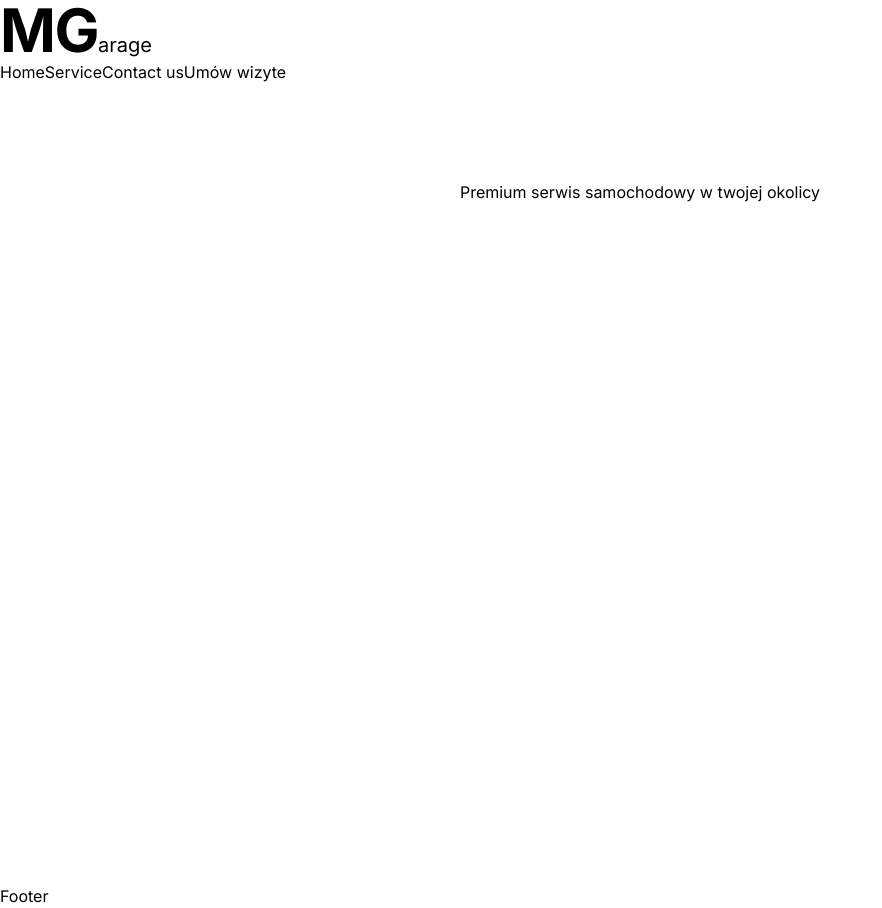
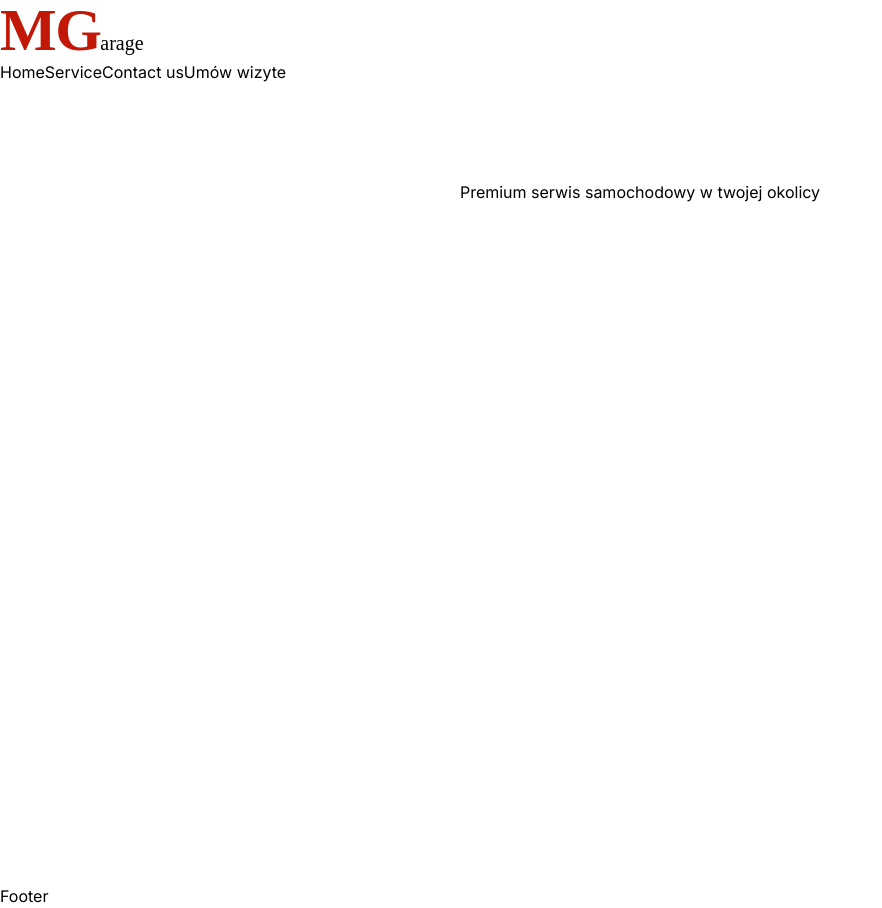
Before and after one commit to mg300/mgarage, a Next.js app: page / in a window 1280 px wide. Shown: the whole page, without its empty margins (0-882 px from the left). Built offline with nearby package versions, Linux system fonts and the light colour scheme.

Commit message:
chore: add new font

```diff
--- a/tailwind.config.ts
+++ b/tailwind.config.ts
@@ -1,20 +1,25 @@
-import type { Config } from 'tailwindcss'
+import type { Config } from "tailwindcss";
 
 const config: Config = {
   content: [
-    './src/pages/**/*.{js,ts,jsx,tsx,mdx}',
-    './src/components/**/*.{js,ts,jsx,tsx,mdx}',
-    './src/app/**/*.{js,ts,jsx,tsx,mdx}',
+    "./src/pages/**/*.{js,ts,jsx,tsx,mdx}",
+    "./src/components/**/*.{js,ts,jsx,tsx,mdx}",
+    "./src/app/**/*.{js,ts,jsx,tsx,mdx}",
   ],
   theme: {
     extend: {
+      colors: {
+        logo: "#C21807",
+      },
+      fontFamily: {
+        logo: ["Ubuntu"],
+      },
       backgroundImage: {
-        'gradient-radial': 'radial-gradient(var(--tw-gradient-stops))',
-        'gradient-conic':
-          'conic-gradient(from 180deg at 50% 50%, var(--tw-gradient-stops))',
+        "gradient-radial": "radial-gradient(var(--tw-gradient-stops))",
+        "gradient-conic": "conic-gradient(from 180deg at 50% 50%, var(--tw-gradient-stops))",
       },
     },
   },
   plugins: [],
-}
-export default config
+};
+export default config;
```
